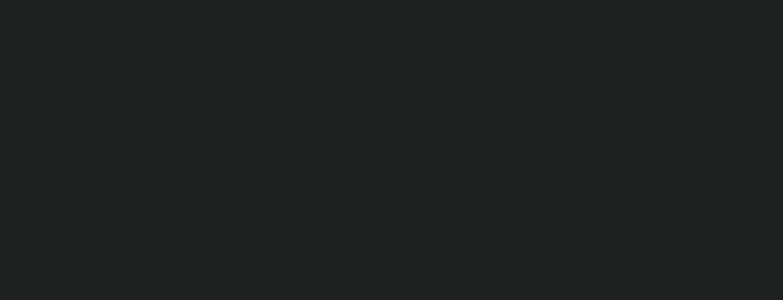
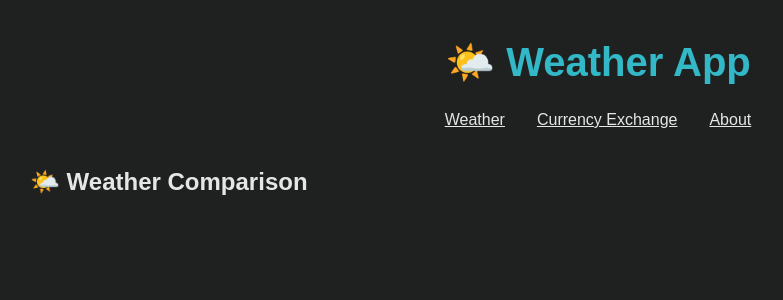
Before and after one commit to jzhang522/SSDP-2800-0-A02, a React (Vite) app: page / in a window 1280 px wide. Shown: the top 300 px of the page, without its empty margins (42-825 px from the left). Built offline with nearby package versions, Linux system fonts and the light colour scheme.

Commit message:
Add routing and styles for the navbar

```diff
--- a/package.json
+++ b/package.json
@@ -11,7 +11,8 @@
   },
   "dependencies": {
     "react": "^19.2.0",
-    "react-dom": "^19.2.0"
+    "react-dom": "^19.2.0",
+    "react-router-dom": "^7.10.1"
   },
   "devDependencies": {
     "@eslint/js": "^9.39.1",
--- a/src/App.css
+++ b/src/App.css
@@ -19,6 +19,23 @@
   background-color: var(--dark-bg);
   color: var(--text-light);
   line-height: 1.5;
+}
+
+nav {
+  display: flex;
+  justify-content: center;
+  gap: 2rem;
+  padding: 1rem 2rem;
+  margin-top: -2rem;
+  margin-bottom: 1rem;
+}
+
+nav a {
+  color: var(--text-light);
+}
+
+nav a:hover {
+  color: var(--primary);
 }
 
 .app-container {
--- a/src/App.tsx
+++ b/src/App.tsx
@@ -1,11 +1,28 @@
-import './App.css'
+import { Routes, Route, Link } from "react-router-dom";
+import Home from "./pages/Home";
+import About from "./pages/About";
+import Currency from "./pages/Currency";
+import "./App.css";
 
 function App() {
-  return (
-    <>
+    return (
+        <div className="app-container">
+            <div className="app-header">
+                <h1>🌤️ Weather App</h1>
+            </div>
+            <nav>
+                <Link to="/">Weather</Link>
+                <Link to="/currency">Currency Exchange</Link>
+                <Link to="/about">About</Link>
+            </nav>
 
-    </>
-  )
+            <Routes>
+                <Route path="/" element={<Home />}></Route>
+                <Route path="/currency" element={<Currency />}></Route>
+                <Route path="/about" element={<About />}></Route>
+            </Routes>
+        </div>
+    );
 }
 
-export default App
+export default App;
--- a/src/components/CityInputs.jsx
+++ b/src/components/CityInputs.jsx
@@ -0,0 +1,6 @@
+export default function CityInpuits({}) {
+    return (
+        <>
+        </>
+    );
+}
--- a/src/components/WeatherCard.jsx
+++ b/src/components/WeatherCard.jsx
@@ -0,0 +1,6 @@
+export default function WeatherCard({}) {
+    return (
+        <>
+        </>
+    );
+}
--- a/src/main.tsx
+++ b/src/main.tsx
@@ -1,9 +1,12 @@
-import { StrictMode } from 'react'
-import { createRoot } from 'react-dom/client'
-import App from './App.tsx'
+import { StrictMode } from "react";
+import { BrowserRouter } from "react-router-dom";
+import { createRoot } from "react-dom/client";
+import App from "./App.tsx";
 
-createRoot(document.getElementById('root')!).render(
-  <StrictMode>
-    <App />
-  </StrictMode>
-)
+createRoot(document.getElementById("root")!).render(
+    <StrictMode>
+        <BrowserRouter>
+            <App />
+        </BrowserRouter>
+    </StrictMode>
+);
--- a/src/pages/About.jsx
+++ b/src/pages/About.jsx
@@ -0,0 +1,6 @@
+export default function About({}) {
+    return (
+        <>
+        </>
+    );
+}
--- /dev/null
+++ b/src/pages/Currency.jsx
@@ -0,0 +1,3 @@
+export default function Currency() {
+  return <div>Currency Page</div>;
+}
--- a/src/pages/Home.jsx
+++ b/src/pages/Home.jsx
@@ -0,0 +1,12 @@
+import CityInpuits from "../components/CityInputs";
+import WeatherCard from "../components/WeatherCard";
+
+export default function Home({}) {
+    return (
+        <>
+            <h2>🌤️ Weather Comparison</h2>
+            <CityInpuits></CityInpuits>
+            <WeatherCard></WeatherCard>
+        </>
+    );
+}
```
Also changed, not shown: src/components/CurrencyCard.jsx (added), 1 other file (tests, documents, lock files or other folders).
